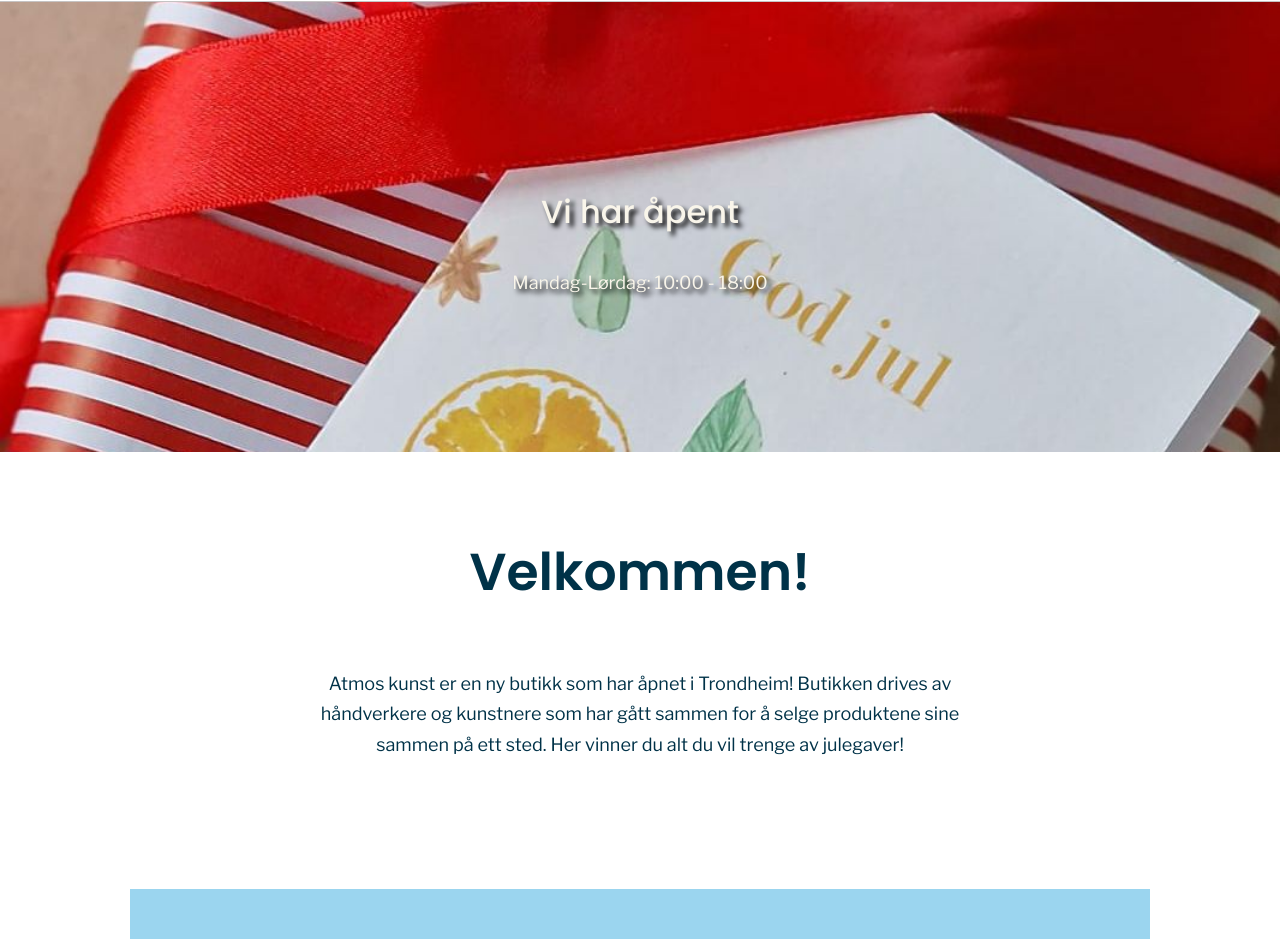
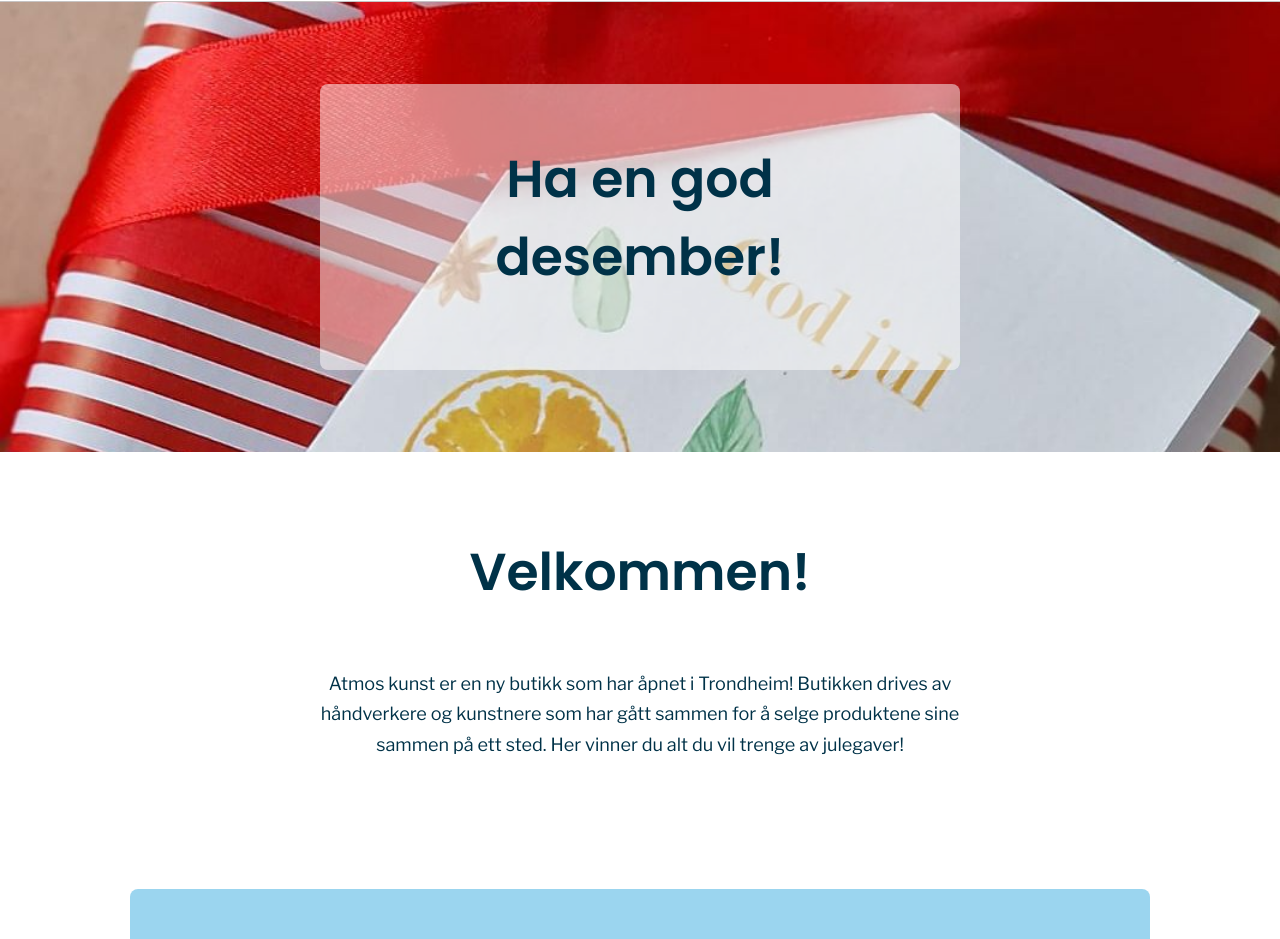
Before and after one commit to furuknappen/atmoskunst-website, a React (Vite) app: page / in a window 1280 px wide. Shown: the part 70-1009 px from the top of the page. Built offline with nearby package versions, Linux system fonts and the light colour scheme.

Commit message:
ready to deploy

```diff
--- a/src/components/ChristmasOpeningHours.jsx
+++ b/src/components/ChristmasOpeningHours.jsx
@@ -1,12 +1,9 @@
 import '../styles/christmasOpeningHours.css';
-
-
-
 
  function ChristmasOpeningHours() {
   return (
     <section className="OpeninghoursSection last">
-      <h2 className="">Christmas Opening Hours</h2>
+      <h2 className="">Åpningstider i julen</h2>
 
       <div className="weeksContainer">
         <div>
--- a/src/components/heroSection.jsx
+++ b/src/components/heroSection.jsx
@@ -10,9 +10,13 @@ function HeroSection() {
 
       <img className="heroImgDesktop" src={shopPhoto} ></img>
       {/* <a className='heroBtn' href="/designers"> Møt oss </a> */}
-      <div className="heroText">
-       <h2 className='light'> Vi har åpent </h2>
-      <p className='light'>Mandag-Lørdag: 10:00 - 18:00</p>
+      {/* <div className="heroText">
+       <h1 className='light'> Ha en fin desember! </h1>
+       </div> */}
+       <div className="heroTextDiv">
+        <h1>Ha en god desember!</h1>
+
+      {/* <p className='light'>Mandag-Lørdag: 10:00 - 18:00</p> */}
       </div>
     </section>
   </>
--- a/src/pages/Home.jsx
+++ b/src/pages/Home.jsx
@@ -19,40 +19,22 @@ function Home() {
     <main className="homeMain">
       <HeroSection />
 
-      <Events />
+      {/* <Events /> */}
 
 
 
-      <HeroGrid />
+      {/* <HeroGrid /> */}
       {/* <OpeningHours /> */}
       <section className="textDiv last">
 
         <h1 className="dark ">Velkommen!</h1>
         <p className="text dark "> Atmos kunst er en ny butikk som har åpnet i Trondheim! Butikken drives av håndverkere og kunstnere som har gått sammen for å selge produktene sine sammen på ett sted. Her vinner du alt du vil trenge av julegaver!</p>
       </section>
-<ChristmasOpeningHours />
+
+      <ChristmasOpeningHours />
       <LocationSection />
 
-      {/* <section className="textDiv locationSection last">
-     <div className="location ">
-        <h2 id="hvor">Hvor finner du oss?</h2>
-        <p>Du finner oss i Thomas Angells gt. 27 gate, i det gamle lokalet til M. Sommer, ved siden av Flying tiger. </p>
-        <MapComponent />
-      </div>
-     </section> */}
-
-
-
       <PictureDisplay />
-
-
-
-      {/* <h1>
-        Vi åpner 1. November!
-      </h1>
-      <p>Bli med på åpningen av Atmos kunstkollektiv i Thomas Angells gt. 27 gate, 1. november kl. 10:00.</p>
-      <p>Kom innom for en koselig atmosfære med stor variasjon av håndlagde produkter fra lokale kunstnere!</p> */}
-      {/* <Link to="/designers">designers</Link> */}
 
       <p className="info text-center">Denne nettsiden er under utvikling :) </p>
     </main>
--- a/src/styles/christmasOpeningHours.css
+++ b/src/styles/christmasOpeningHours.css
@@ -1,6 +1,7 @@
 .OpeninghoursSection{
    background-color: var(--secondColor2);
    padding: 1rem 5rem;
+   border-radius: 8px;
 }
 
 .weeksContainer{
--- a/src/styles/hero.css
+++ b/src/styles/hero.css
@@ -66,10 +66,19 @@
 .heroContainer p {
   margin-block: 1rem;
 } */
-
+.heroTextDiv{
+  background-color: rgba(255, 255, 255, 0.5);
+  padding: 1rem 2rem;
+  border-radius: 8px;
+    position:absolute;
+  align-self:center;
+  left: 50%;
+  transform: translateX(-50%);
+  padding-inline: 0px;
+}
 
 .heroText{
-  text-shadow: 4px 4px 5px black;
+  /* text-shadow: 4px 4px 5px black; */
   position:absolute;
   align-self:center;
   left: 50%;
```
